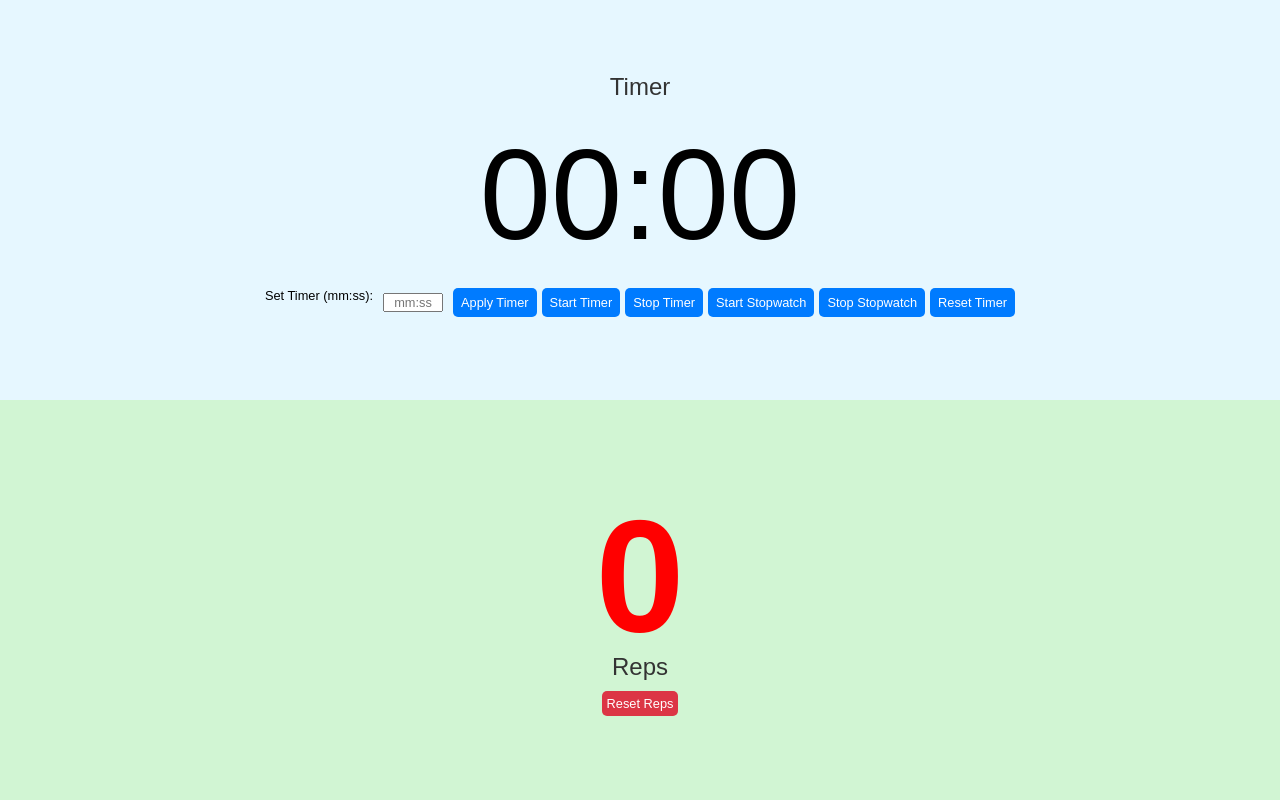
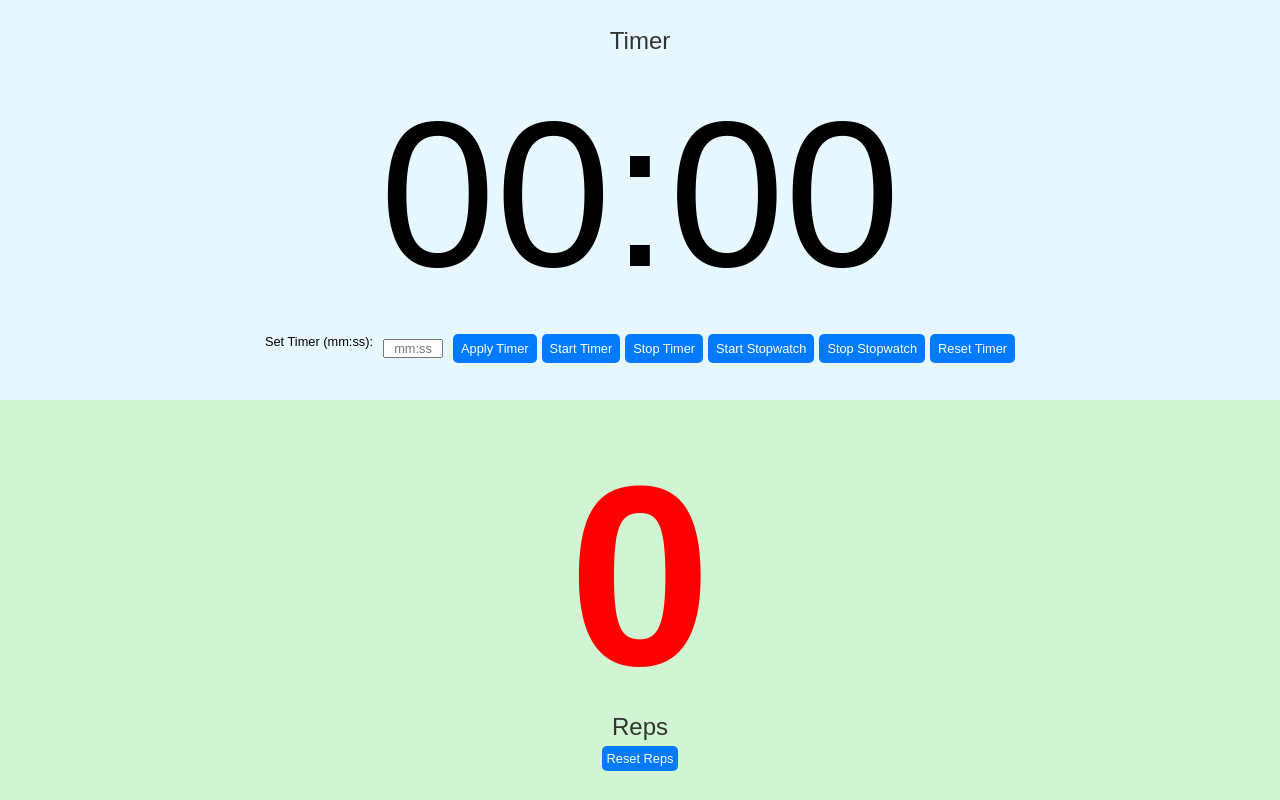
Before and after one commit to govind12347/Latimer, a plain HTML site: page index.html in a window 1280 px wide. Drawn offline with Linux system fonts and the light colour scheme.

Commit message:
Update index.html

```diff
--- a/index.html
+++ b/index.html
@@ -41,7 +41,7 @@
     }
 
     .time {
-      font-size: 8rem;
+      font-size: 13rem; /* Reduced timer size from 16rem to 13rem */
       text-align: center;
       margin: 10px;
     }
@@ -83,7 +83,7 @@
     }
 
     .reps-counter {
-      font-size: 10rem;
+      font-size: 16rem; /* Enlarged reps count size */
       font-weight: bold;
       color: red;
       user-select: none;
@@ -92,8 +92,23 @@
 
     .reps-label {
       font-size: 1.5rem;
-      margin-top: -15px;
+      margin-top: -10px; /* Reduced gap between counter and label */
       color: #333;
+    }
+
+    #reset-reps {
+      margin-top: 5px; /* Reduced gap between label and button */
+      padding: 5px;
+      font-size: 0.8rem;
+      background-color: #007bff; /* Blue color for reset reps button */
+      color: white;
+      border: none;
+      border-radius: 5px;
+      cursor: pointer;
+    }
+
+    #reset-reps:hover {
+      background-color: #0056b3;
     }
   </style>
 </head>
@@ -116,7 +131,7 @@
     <div class="reps-container">
       <div class="reps-counter" id="reps-counter">0</div>
       <div class="reps-label">Reps</div>
-      <button id="reset-reps" style="margin-top: 10px; padding: 5px; font-size: 0.8rem; background-color: #dc3545; color: white; border: none; border-radius: 5px; cursor: pointer;">Reset Reps</button>
+      <button id="reset-reps">Reset Reps</button>
     </div>
   </div>
 
```
